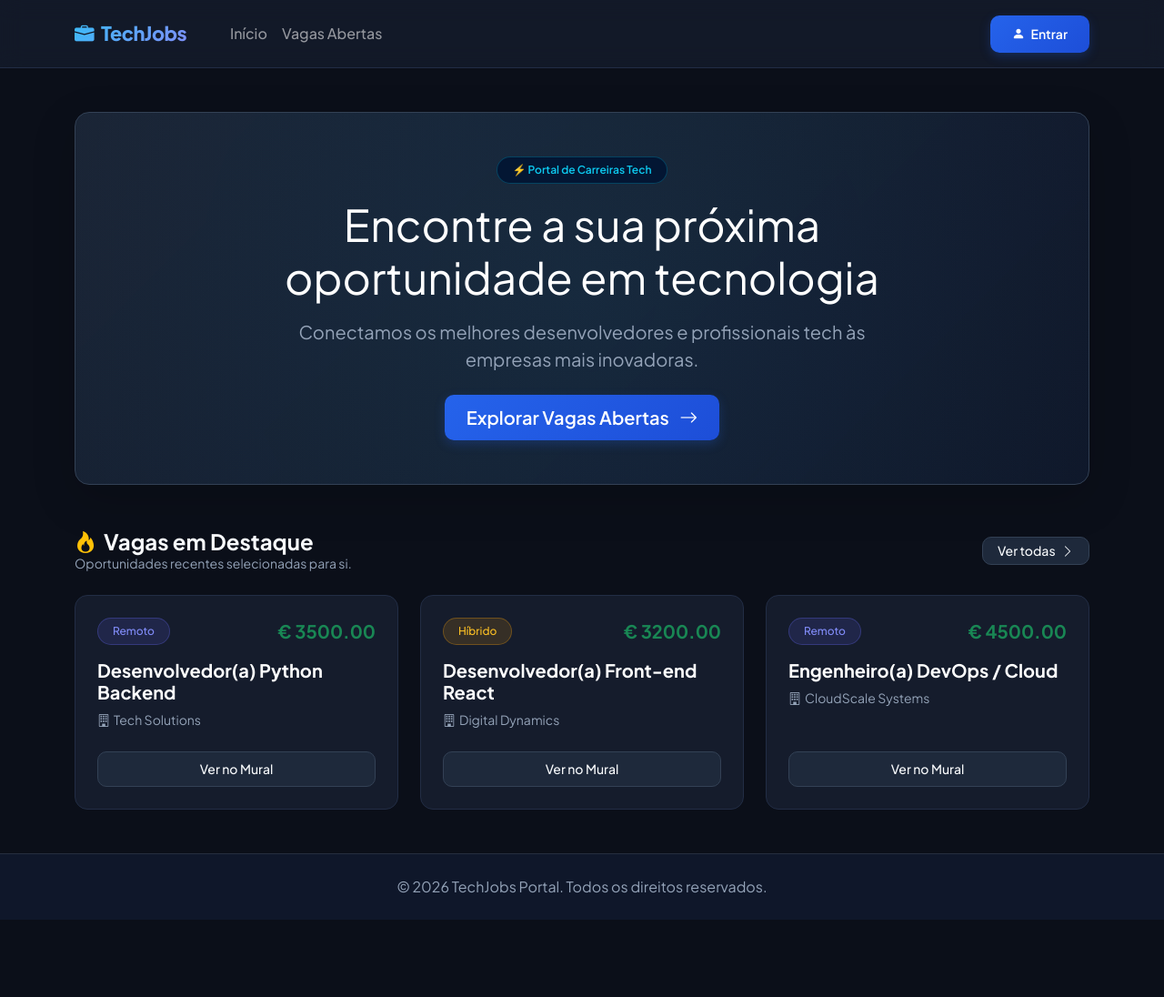
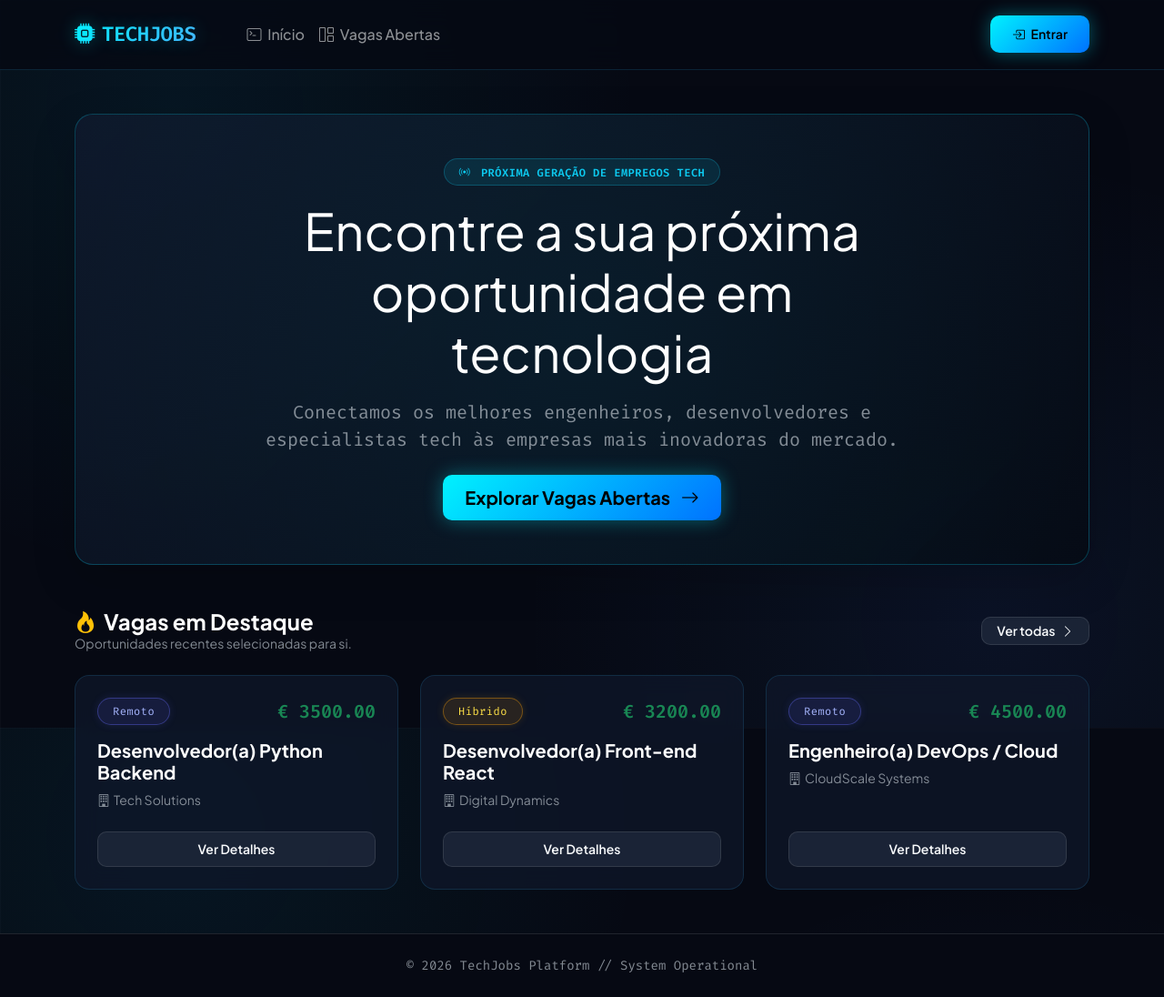
Before and after one commit to brennercruz777-sketch/Projeto01, a Django app: page / in a window 1280 px wide. Shown: the whole page at 91% size. Before the commit the page ends 1011 px from the top, so only its background shows below. Run offline with Django 5.2, Linux system fonts and the light colour scheme; data comes from the database, SQL or seed files in the repository; both versions use the stored data as it was after the commit.

Commit message:
Projeto TechJobs Django Finalizado

```diff
--- a/app/app/static/app/custom.css
+++ b/app/app/static/app/custom.css
@@ -1,44 +1,59 @@
-@import url('https://fonts.googleapis.com/css2?family=Plus+Jakarta+Sans:wght@400;500;600;700;800&display=swap');
+@import url('https://fonts.googleapis.com/css2?family=Fira+Code:wght@400;600&family=Plus+Jakarta+Sans:wght@400;500;600;700;800&display=swap');
 
 :root {
-    --bg-dark: #0b0f19;
-    --card-bg: #151c2c;
-    --card-border: #222d45;
-    --accent-blue: #38bdf8;
-    --accent-indigo: #6366f1;
+    --bg-dark: #060913;
+    --card-bg: rgba(15, 23, 42, 0.75);
+    --card-border: rgba(56, 189, 248, 0.15);
+    --card-border-hover: rgba(56, 189, 248, 0.5);
+    --accent-cyan: #06b6d4;
+    --accent-blue: #3b82f6;
+    --accent-neon: #00f2fe;
     --text-primary: #f8fafc;
     --text-secondary: #94a3b8;
+    --font-mono: 'Fira Code', monospace;
 }
 
 body {
     font-family: 'Plus Jakarta Sans', sans-serif;
     background-color: var(--bg-dark);
+    /* Grelha Cibernética de Fundo */
+    background-image:
+        radial-gradient(circle at 15% 15%, rgba(6, 182, 212, 0.08) 0%, transparent 40%),
+        radial-gradient(circle at 85% 85%, rgba(59, 130, 246, 0.08) 0%, transparent 40%),
+        linear-gradient(rgba(255, 255, 255, 0.02) 1px, transparent 1px),
+        linear-gradient(90deg, rgba(255, 255, 255, 0.02) 1px, transparent 1px);
+    background-size: 100% 100%, 100% 100%, 30px 30px, 30px 30px;
+    background-attachment: fixed;
     color: var(--text-primary);
 }
 
-/* Navbar */
+/* Navbar Estilo Glassmorphism Futurista */
 .navbar-techjobs {
-    background-color: rgba(21, 28, 44, 0.8) !important;
-    backdrop-filter: blur(12px);
+    background-color: rgba(6, 9, 19, 0.8) !important;
+    backdrop-filter: blur(16px);
+    -webkit-backdrop-filter: blur(16px);
     border-bottom: 1px solid var(--card-border);
 }
 
 .navbar-brand-tech {
     font-weight: 800;
-    font-size: 1.35rem;
+    font-size: 1.4rem;
     letter-spacing: -0.5px;
-    background: linear-gradient(135deg, #38bdf8 0%, #818cf8 100%);
+    font-family: var(--font-mono);
+    background: linear-gradient(135deg, #00f2fe 0%, #4facfe 100%);
     -webkit-background-clip: text;
     -webkit-text-fill-color: transparent;
+    text-shadow: 0 0 20px rgba(0, 242, 254, 0.3);
 }
 
-/* Hero Section / Cards */
+/* Hero Card Cyber */
 .hero-card {
-    background: linear-gradient(135deg, rgba(30, 41, 59, 0.8) 0%, rgba(15, 23, 42, 0.9) 100%);
-    border: 1px solid #334155;
-    border-radius: 16px;
+    background: linear-gradient(135deg, rgba(15, 23, 42, 0.9) 0%, rgba(6, 9, 19, 0.95) 100%);
+    border: 1px solid rgba(6, 182, 212, 0.3);
+    border-radius: 20px;
     position: relative;
     overflow: hidden;
+    box-shadow: 0 0 30px rgba(6, 182, 212, 0.1);
 }
 
 .hero-card::before {
@@ -48,107 +63,118 @@ body {
     left: -50%;
     width: 200%;
     height: 200%;
-    background: radial-gradient(circle, rgba(56, 189, 248, 0.08) 0%, transparent 60%);
+    background: radial-gradient(circle, rgba(0, 242, 254, 0.06) 0%, transparent 60%);
     pointer-events: none;
 }
 
+/* Cartões Tech com Brilho Glow */
 .card-clean {
     background: var(--card-bg);
+    backdrop-filter: blur(12px);
     border: 1px solid var(--card-border);
-    border-radius: 14px;
-    transition: all 0.25s cubic-bezier(0.4, 0, 0.2, 1);
+    border-radius: 16px;
+    transition: all 0.3s cubic-bezier(0.16, 1, 0.3, 1);
 }
 
 .card-clean-hover:hover {
-    transform: translateY(-3px);
-    border-color: #3b82f6;
-    box-shadow: 0 12px 24px -10px rgba(59, 130, 246, 0.25);
+    transform: translateY(-4px);
+    border-color: var(--card-border-hover);
+    box-shadow: 0 10px 30px -10px rgba(6, 182, 212, 0.3);
 }
 
-/* Badges Customizadas */
+/* Badges Neon & Mono */
+.badge {
+    font-family: var(--font-mono);
+    letter-spacing: 0.5px;
+}
+
 .badge-remoto {
-    background-color: rgba(99, 102, 241, 0.15) !important;
-    color: #818cf8 !important;
-    border: 1px solid rgba(99, 102, 241, 0.3);
+    background-color: rgba(99, 102, 241, 0.12) !important;
+    color: #a5b4fc !important;
+    border: 1px solid rgba(99, 102, 241, 0.4);
+    box-shadow: 0 0 10px rgba(99, 102, 241, 0.15);
 }
 
 .badge-hibrido {
-    background-color: rgba(245, 158, 11, 0.15) !important;
-    color: #fbbf24 !important;
-    border: 1px solid rgba(245, 158, 11, 0.3);
+    background-color: rgba(245, 158, 11, 0.12) !important;
+    color: #fde047 !important;
+    border: 1px solid rgba(245, 158, 11, 0.4);
+    box-shadow: 0 0 10px rgba(245, 158, 11, 0.15);
 }
 
 .badge-presencial {
-    background-color: rgba(14, 165, 233, 0.15) !important;
-    color: #38bdf8 !important;
-    border: 1px solid rgba(14, 165, 233, 0.3);
+    background-color: rgba(6, 182, 212, 0.12) !important;
+    color: #67e8f9 !important;
+    border: 1px solid rgba(6, 182, 212, 0.4);
+    box-shadow: 0 0 10px rgba(6, 182, 212, 0.15);
 }
 
-/* Botões */
+/* Botões Cyber Glow */
 .btn-primary-clean {
-    background: linear-gradient(135deg, #2563eb 0%, #1d4ed8 100%);
-    color: #ffffff;
+    background: linear-gradient(135deg, #00f2fe 0%, #0072ff 100%);
+    color: #000000;
     border: none;
     border-radius: 10px;
-    font-weight: 600;
-    padding: 10px 20px;
-    box-shadow: 0 4px 12px rgba(37, 99, 235, 0.25);
-    transition: all 0.2s ease;
+    font-weight: 700;
+    padding: 10px 22px;
+    box-shadow: 0 0 20px rgba(0, 242, 254, 0.35);
+    transition: all 0.25s ease;
 }
 
 .btn-primary-clean:hover {
-    box-shadow: 0 6px 16px rgba(37, 99, 235, 0.4);
-    transform: translateY(-1px);
-    color: #ffffff;
+    color: #000000;
+    box-shadow: 0 0 30px rgba(0, 242, 254, 0.6);
+    transform: translateY(-2px);
 }
 
 .btn-light-clean {
-    background-color: #1e293b;
+    background-color: rgba(30, 41, 59, 0.8);
     color: #f8fafc;
-    border: 1px solid #334155;
+    border: 1px solid rgba(255, 255, 255, 0.1);
     border-radius: 10px;
-    font-weight: 500;
+    font-weight: 600;
     transition: all 0.2s ease;
 }
 
 .btn-light-clean:hover {
-    background-color: #334155;
-    color: #ffffff;
-    border-color: #475569;
+    background-color: rgba(51, 65, 85, 0.9);
+    color: #00f2fe;
+    border-color: rgba(0, 242, 254, 0.4);
+    box-shadow: 0 0 15px rgba(0, 242, 254, 0.2);
 }
 
-/* Tabela */
+/* Formatação Monetária / Destaques Mono */
+.text-success, .fs-5 {
+    font-family: var(--font-mono);
+}
+
+/* Tabela Futurista */
 .table-clean thead th {
-    background-color: #0f172a;
-    color: #64748b;
+    background-color: rgba(6, 9, 19, 0.9);
+    color: var(--accent-cyan);
+    font-family: var(--font-mono);
     font-size: 0.75rem;
     text-transform: uppercase;
-    letter-spacing: 0.08em;
-    font-weight: 700;
+    letter-spacing: 0.1em;
+    padding: 16px;
     border-bottom: 1px solid var(--card-border);
-    padding: 14px 18px;
 }
 
 .table-clean tbody td {
-    padding: 16px 18px;
-    border-bottom: 1px solid rgba(34, 45, 69, 0.6);
-    color: #e2e8f0;
+    padding: 16px;
+    border-bottom: 1px solid rgba(255, 255, 255, 0.05);
 }
 
-/* Inputs e Selects */
+/* Form Inputs Cyber */
 .form-control, .form-select {
-    background-color: #0f172a !important;
-    border: 1px solid #2d3748 !important;
+    background-color: rgba(15, 23, 42, 0.8) !important;
+    border: 1px solid rgba(56, 189, 248, 0.2) !important;
     color: #f8fafc !important;
     border-radius: 10px;
     padding: 10px 14px;
 }
 
 .form-control:focus, .form-select:focus {
-    border-color: #38bdf8 !important;
-    box-shadow: 0 0 0 3px rgba(56, 189, 248, 0.15) !important;
+    border-color: #00f2fe !important;
+    box-shadow: 0 0 15px rgba(0, 242, 254, 0.25) !important;
 }
-
-/* Utilitários de Texto */
-.text-dark { color: #f8fafc !important; }
-.text-muted { color: #94a3b8 !important; }
--- a/app/templates/app/base.html
+++ b/app/templates/app/base.html
@@ -4,8 +4,8 @@
 <head>
     <meta charset="UTF-8">
     <meta name="viewport" content="width=device-width, initial-scale=1.0">
-    <title>TechJobs - Portal de Empregos</title>
-    <!-- CSS do Bootstrap 5 com tema dark ativado -->
+    <title>TechJobs // Cyber Careers</title>
+    <!-- CSS do Bootstrap 5 -->
     <link href="https://cdn.jsdelivr.net/npm/bootstrap@5.3.0/dist/css/bootstrap.min.css" rel="stylesheet">
     <!-- Bootstrap Icons -->
     <link rel="stylesheet" href="https://cdn.jsdelivr.net/npm/bootstrap-icons@1.10.5/font/bootstrap-icons.css">
@@ -15,47 +15,47 @@
 <body class="d-flex flex-column min-vh-100">
 
     <!-- Menu de Navegação Global -->
-    <nav class="navbar navbar-expand-lg navbar-dark navbar-techjobs py-3">
+    <nav class="navbar navbar-expand-lg navbar-dark navbar-techjobs py-3 sticky-top">
         <div class="container">
             <a class="navbar-brand navbar-brand-tech d-flex align-items-center gap-2" href="{% url 'home' %}">
-                <i class="bi bi-briefcase-fill text-info"></i> TechJobs
+                <i class="bi bi-cpu-fill text-info"></i> TECHJOBS<span class="text-white-50 fs-6"></span>
             </a>
-            <button class="navbar-toggler" type="button" data-bs-toggle="collapse" data-bs-target="#navbarNav">
+            <button class="navbar-toggler border-0" type="button" data-bs-toggle="collapse" data-bs-target="#navbarNav">
                 <span class="navbar-toggler-icon"></span>
             </button>
             <div class="collapse navbar-collapse" id="navbarNav">
                 <ul class="navbar-nav me-auto ms-lg-4">
                     <li class="nav-item">
-                        <a class="nav-link fw-medium" href="{% url 'home' %}">Início</a>
+                        <a class="nav-link fw-medium" href="{% url 'home' %}"><i class="bi bi-terminal me-1"></i> Início</a>
                     </li>
                     <li class="nav-item">
-                        <a class="nav-link fw-medium" href="{% url 'lista_vagas' %}">Vagas Abertas</a>
+                        <a class="nav-link fw-medium" href="{% url 'lista_vagas' %}"><i class="bi bi-grid-1x2 me-1"></i> Vagas Abertas</a>
                     </li>
                 </ul>
-                <ul class="navbar-nav align-items-lg-center">
+                <ul class="navbar-nav align-items-lg-center gap-2">
                     {% if user.is_authenticated %}
                         <li class="nav-item">
                             <a class="nav-link fw-medium text-info" href="{% url 'perfil' %}">
-                                <i class="bi bi-person-circle me-1"></i> {{ user.username }}
+                                <i class="bi bi-person-badge me-1"></i> {{ user.username }}
                             </a>
                         </li>
                         <li class="nav-item">
                             <a class="nav-link fw-medium text-warning" href="{% url 'painel_gestao' %}">
-                                <i class="bi bi-speedometer2 me-1"></i> Painel CRUD
+                                <i class="bi bi-sliders me-1"></i> Painel CRUD
                             </a>
                         </li>
                         <li class="nav-item ms-lg-2">
                             <form action="{% url 'logout' %}" method="post" class="d-inline">
                                 {% csrf_token %}
-                                <button type="submit" class="btn btn-outline-light btn-sm px-3">
-                                    <i class="bi bi-box-arrow-right me-1"></i> Sair ({{ user.username }})
+                                <button type="submit" class="btn btn-outline-danger btn-sm px-3 rounded-pill">
+                                    <i class="bi bi-power me-1"></i> Sair
                                 </button>
                             </form>
                         </li>
                     {% else %}
                         <li class="nav-item">
                             <a class="btn btn-primary-clean btn-sm px-4 fw-semibold" href="{% url 'login' %}">
-                                <i class="bi bi-person-fill me-1"></i> Entrar
+                                <i class="bi bi-box-arrow-in-right me-1"></i> Entrar
                             </a>
                         </li>
                     {% endif %}
@@ -71,9 +71,9 @@
     </main>
 
     <!-- Rodapé Global -->
-    <footer class="text-center py-4 mt-auto border-top border-secondary border-opacity-25" style="background-color: #0f172a;">
+    <footer class="text-center py-4 mt-auto border-top border-secondary border-opacity-25" style="background-color: #060913;">
         <div class="container">
-            <p class="mb-0 text-muted">&copy; 2026 TechJobs Portal. Todos os direitos reservados.</p>
+            <p class="mb-0 text-muted small" style="font-family: var(--font-mono);">&copy; 2026 TechJobs Platform // System Operational</p>
         </div>
     </footer>
 
--- a/app/templates/app/confirmar_eliminar.html
+++ b/app/templates/app/confirmar_eliminar.html
@@ -3,14 +3,14 @@
 {% block content %}
 <div class="row justify-content-center my-5">
     <div class="col-md-6">
-        <div class="card card-clean p-4 text-center">
+        <div class="card card-clean p-4 text-center border-danger border-opacity-25">
             <div class="mb-3">
-                <i class="bi bi-exclamation-triangle-fill fs-1 text-warning"></i>
+                <i class="bi bi-exclamation-octagon-fill fs-1 text-danger"></i>
             </div>
 
             <h4 class="fw-bold text-white mb-2">Eliminar Vaga</h4>
             <p class="text-muted mb-4">
-                Tem a certeza de que deseja eliminar a vaga <strong class="text-white">"{{ vaga.titulo_vaga }}"</strong> da empresa <strong class="text-white">{{ vaga.empresa }}</strong>? Esta ação não pode ser desfeita.
+                Tem a certeza de que deseja eliminar a vaga <strong class="text-white">"{{ vaga.titulo_vaga }}"</strong> da empresa <strong class="text-white">{{ vaga.empresa }}</strong>? Esta ação é irreversível.
             </p>
 
             <form method="post" class="d-flex gap-3 justify-content-center">
--- a/app/templates/app/form_vaga.html
+++ b/app/templates/app/form_vaga.html
@@ -4,7 +4,7 @@
 <div class="row justify-content-center">
     <div class="col-md-7">
         <div class="card card-clean p-4">
-            <h4 class="fw-bold mb-3">{{ titulo_pagina }}</h4>
+            <h4 class="fw-bold mb-3 text-white"><i class="bi bi-pencil-square text-info me-2"></i>{{ titulo_pagina }}</h4>
 
             <form method="post">
                 {% csrf_token %}
--- a/app/templates/app/home.html
+++ b/app/templates/app/home.html
@@ -4,13 +4,13 @@
 <!-- Hero Section -->
 <div class="card hero-card p-5 text-center mb-5 shadow-lg">
     <div class="row justify-content-center position-relative" style="z-index: 1;">
-        <div class="col-lg-8">
-            <span class="badge bg-primary-subtle text-info fw-semibold px-3 py-2 rounded-pill mb-3 border border-info border-opacity-25">
-                ⚡ Portal de Carreiras Tech
+        <div class="col-lg-9">
+            <span class="badge bg-info bg-opacity-10 text-info fw-semibold px-3 py-2 rounded-pill mb-3 border border-info border-opacity-25">
+                <i class="bi bi-broadcast me-1"></i> PRÓXIMA GERAÇÃO DE EMPREGOS TECH
             </span>
-            <h1 class="fw-extrabold display-5 text-white mb-3">Encontre a sua próxima oportunidade em tecnologia</h1>
+            <h1 class="fw-extrabold display-4 text-white mb-3">Encontre a sua próxima oportunidade em tecnologia</h1>
             <p class="text-muted lead mb-4 fs-5">
-                Conectamos os melhores desenvolvedores e profissionais tech às empresas mais inovadoras.
+                Conectamos os melhores engenheiros, desenvolvedores e especialistas tech às empresas mais inovadoras do mercado.
             </p>
             <a href="{% url 'lista_vagas' %}" class="btn btn-primary-clean btn-lg px-4">
                 Explorar Vagas Abertas <i class="bi bi-arrow-right ms-2"></i>
@@ -22,10 +22,12 @@
 <!-- Secção Vagas em Destaque -->
 <div class="d-flex justify-content-between align-items-center mb-4">
     <div>
-        <h4 class="fw-bold m-0"><i class="bi bi-fire text-warning me-2"></i>Vagas em Destaque</h4>
+        <h4 class="fw-bold m-0 text-white"><i class="bi bi-fire text-warning me-2"></i>Vagas em Destaque</h4>
         <p class="text-muted small m-0">Oportunidades recentes selecionadas para si.</p>
     </div>
-    <a href="{% url 'lista_vagas' %}" class="btn btn-sm btn-light-clean px-3">Ver todas <i class="bi bi-chevron-right ms-1"></i></a>
+    <a href="{% url 'lista_vagas' %}" class="btn btn-sm btn-light-clean px-3">
+        Ver todas <i class="bi bi-chevron-right ms-1"></i>
+    </a>
 </div>
 
 <div class="row g-4">
@@ -41,8 +43,9 @@
                 </div>
                 <h5 class="fw-bold text-white mb-2">{{ vaga.titulo_vaga }}</h5>
                 <p class="text-muted small mb-4"><i class="bi bi-building me-1"></i>{{ vaga.empresa }}</p>
-                    <a href="{% url 'lista_vagas' %}" class="btn btn-sm btn-light-clean w-100 mt-auto py-2">
-                        Ver no Mural
+
+                <a href="{% url 'detalhe_vaga' vaga.pk %}" class="btn btn-sm btn-light-clean w-100 mt-auto py-2">
+                    Ver Detalhes
                 </a>
             </div>
         </div>
--- a/app/templates/app/painel_gestao.html
+++ b/app/templates/app/painel_gestao.html
@@ -3,7 +3,7 @@
 {% block content %}
 <div class="d-flex justify-content-between align-items-center mb-4">
     <div>
-        <h3 class="fw-bold m-0 text-white">Painel de Gestão</h3>
+        <h3 class="fw-bold m-0 text-white"><i class="bi bi-sliders text-info me-2"></i>Painel de Gestão</h3>
         <p class="text-muted small m-0">Gerencie todas as vagas publicadas na plataforma.</p>
     </div>
     <a href="{% url 'criar_vaga' %}" class="btn btn-primary-clean">
@@ -37,9 +37,9 @@
                     <td class="fw-medium text-success">€ {{ vaga.salario }}</td>
                     <td>
                         {% if vaga.ativa %}
-                            <span class="badge bg-success bg-opacity-25 text-success border border-success border-opacity-25 rounded-pill">Ativa</span>
+                            <span class="badge bg-success bg-opacity-10 text-success border border-success border-opacity-25 rounded-pill">Ativa</span>
                         {% else %}
-                            <span class="badge bg-secondary bg-opacity-25 text-secondary border border-secondary border-opacity-25 rounded-pill">Encerrada</span>
+                            <span class="badge bg-secondary bg-opacity-10 text-secondary border border-secondary border-opacity-25 rounded-pill">Encerrada</span>
                         {% endif %}
                     </td>
                     <td class="text-end">
--- a/app/urls.py
+++ b/app/urls.py
@@ -4,6 +4,7 @@ from . import views
 urlpatterns = [
     path('', views.home, name='home'),
     path('vagas/', views.lista_vagas, name='lista_vagas'),
+    path('vagas/<int:pk>/', views.detalhe_vaga, name='detalhe_vaga'), # Rota dinâmica
     path('gestao/', views.painel_gestao, name='painel_gestao'),
     path('gestao/criar/', views.criar_vaga, name='criar_vaga'),
     path('gestao/editar/<int:pk>/', views.editar_vaga, name='editar_vaga'),
--- a/app/views.py
+++ b/app/views.py
@@ -58,3 +58,7 @@ def eliminar_vaga(request, pk):
 @login_required
 def perfil(request):
     return render(request, 'app/perfil.html')
+
+def detalhe_vaga(request, pk):
+    vaga = get_object_or_404(Vaga, pk=pk)
+    return render(request, 'app/detalhe_vaga.html', {'vaga': vaga})
```
Also changed, not shown: app/templates/app/detalhe_vaga.html (added, +42 -0 lines), app/templates/app/lista_vagas.html (+4 -46 lines), app/templates/app/perfil.html (+12 -12 lines), db.sqlite3. Lines whose indentation alone changed are shown as unchanged.
